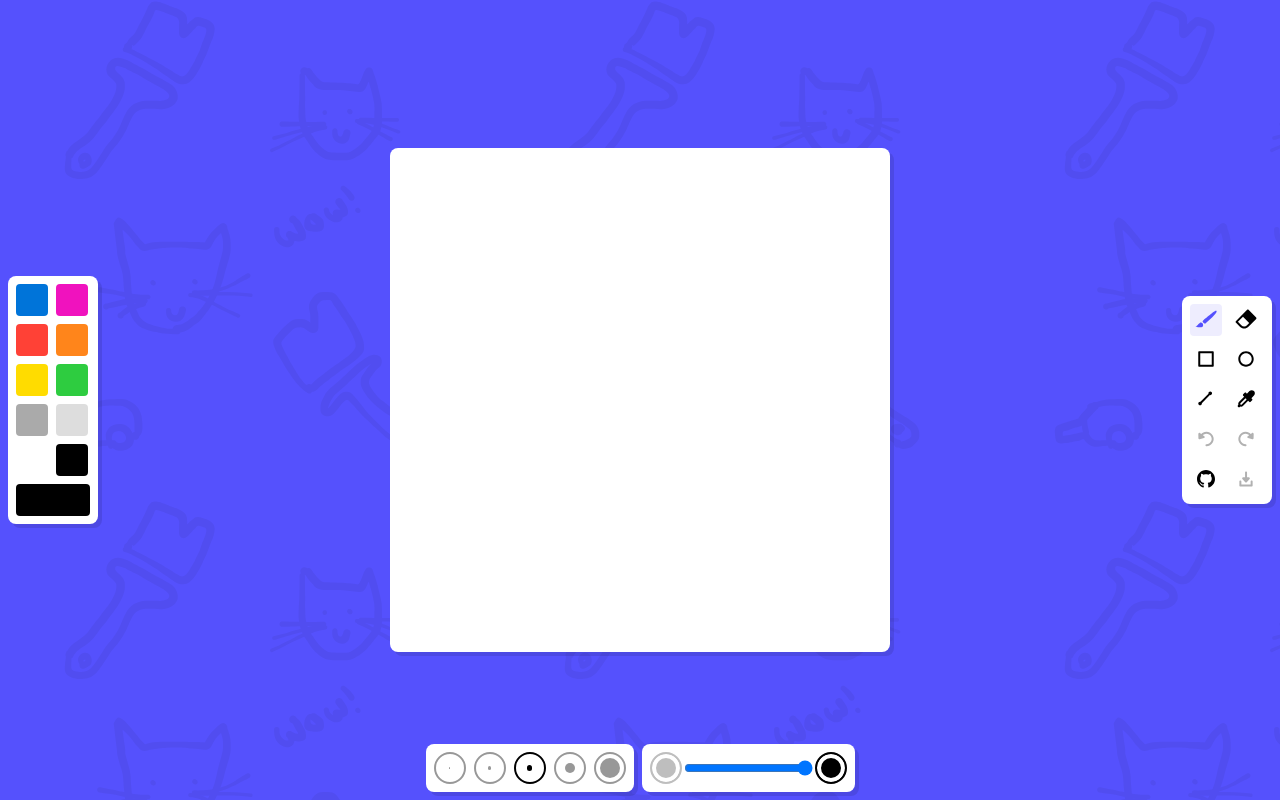
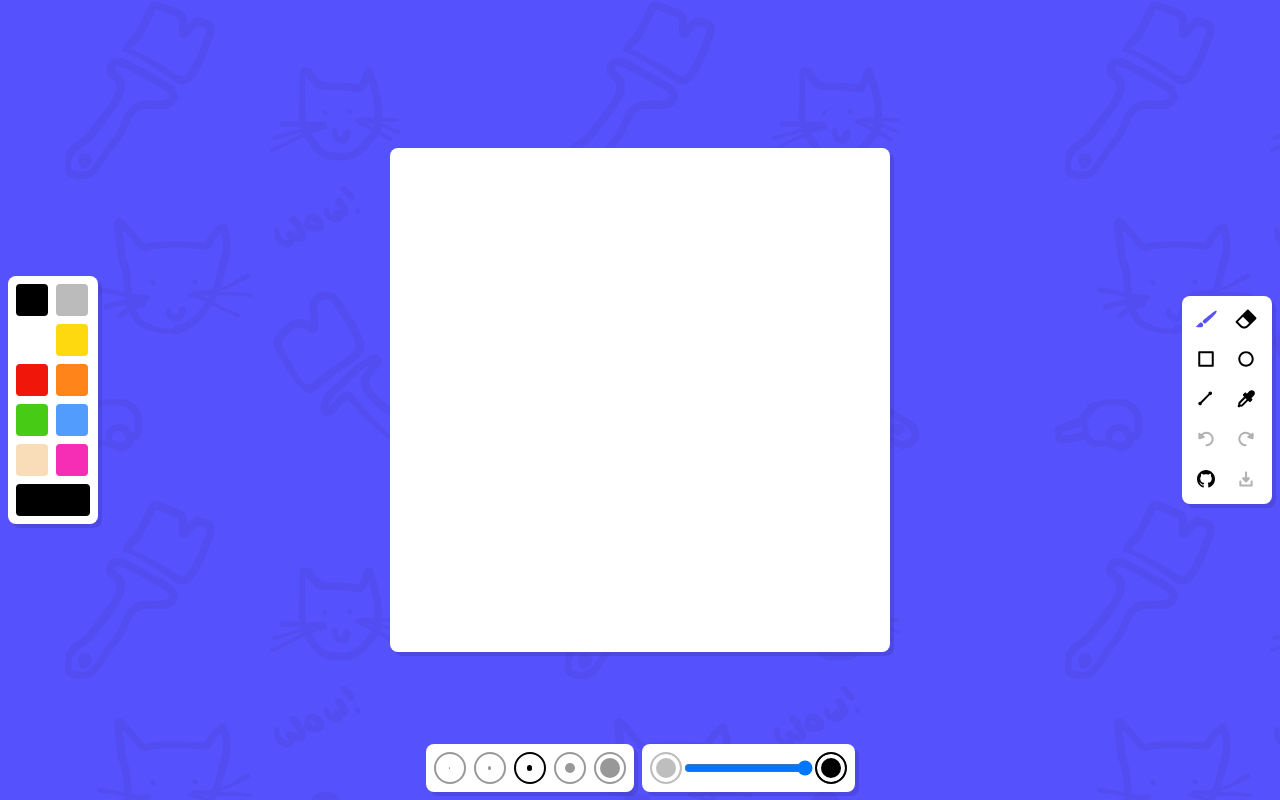
Before and after one commit to danprince/wushibrush, a Preact app: page / in a window 1280 px wide. Built offline with nearby package versions, Linux system fonts and the light colour scheme.

Commit message:
visual tweaks

```diff
--- a/src/app/palette.tsx
+++ b/src/app/palette.tsx
@@ -1,16 +1,16 @@
 import "./palette.css";
 
 const DEFAULT_COLORS = [
-  "#0074D9",
-  "#F012BE",
-  "#FF4136",
-  "#FF851B",
-  "#FFDC00",
-  "#2ECC40",
-  "#AAAAAA",
-  "#DDDDDD",
-  "#FFFFFF",
-  "#000000",
+  "black",
+  "#bbb",
+  "white",
+  "#ffd90f", // yellow
+  "#f1160a", // red
+  "#ff851b", // orange
+  "#48cb15", // green
+  "#519cfd", // blue
+  "#f9ddb9", // skin
+  "#f52eb5", // pink
 ];
 
 export function Palette({
--- a/src/app/toolbar.css
+++ b/src/app/toolbar.css
@@ -21,7 +21,6 @@
 
 .toolbar-button-active {
   color: var(--theme-color);
-  background: #eeedfe;
 }
 
 .toolbar-button-inactive {
```
